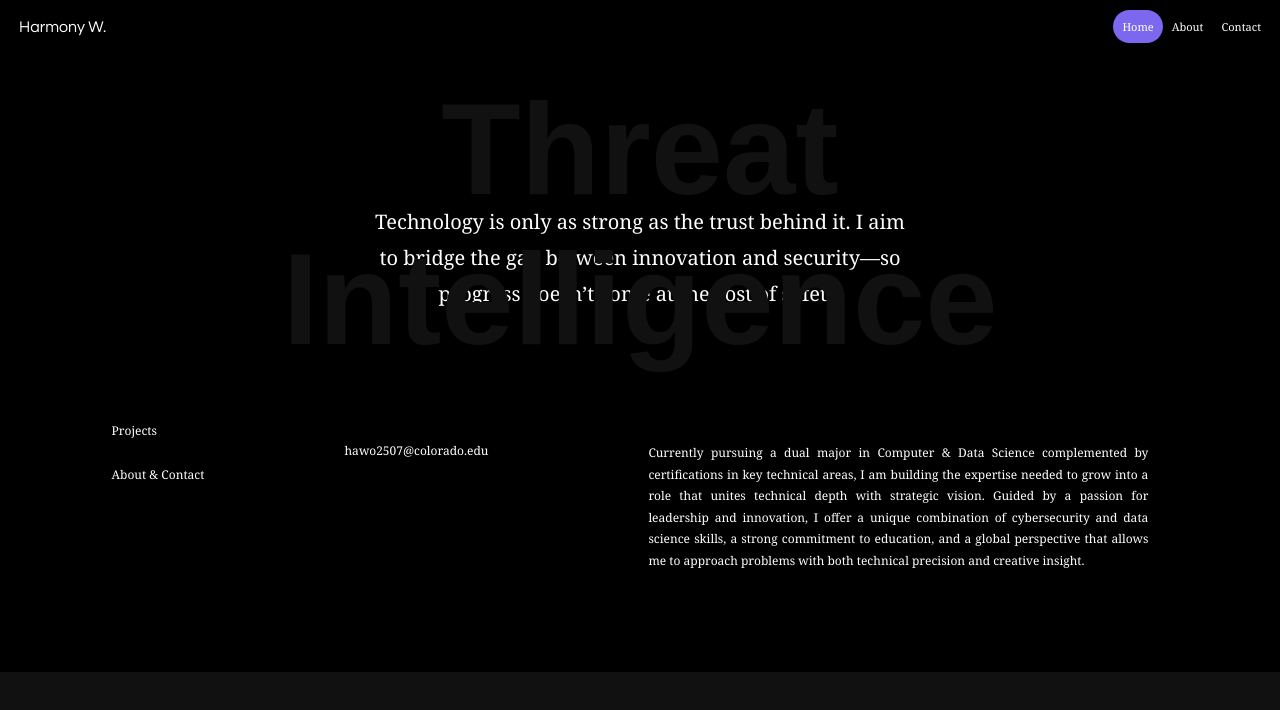
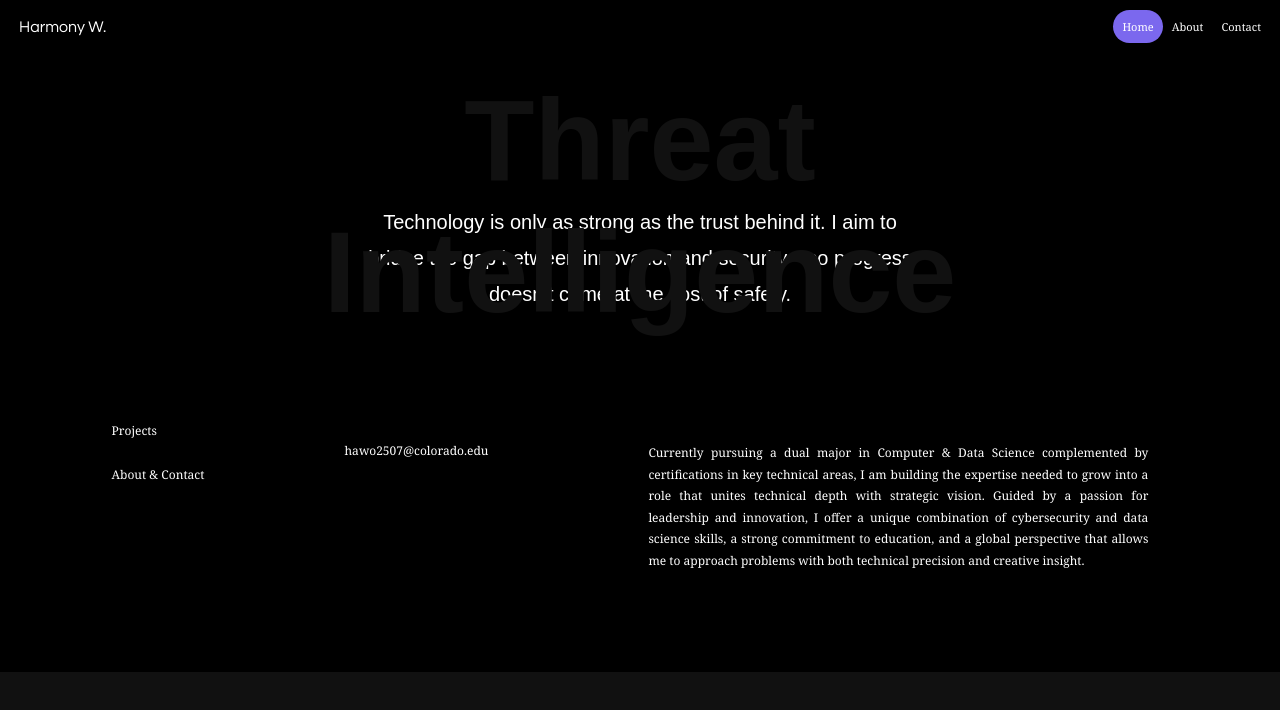
Before and after one commit to Hawo-world/Portfolio, a plain HTML site: page index.html in a window 1280 px wide. Drawn offline with Linux system fonts and the light colour scheme.

Commit message:
Update index.html

```diff
--- a/index.html
+++ b/index.html
@@ -150,7 +150,7 @@
   top: 20px;
   left: 50%;
   transform: translateX(-50%);
-  font-size: 130px;
+  font-size: 115px;
   font-weight: 700;
   color: #111111;
   margin: 0;
@@ -171,6 +171,7 @@
   line-height: 1.8;
   background-color: black;
   padding: 0;
+  font-family: 'Red Hat Display', sans-serif;
     }
     /* Footer Styling */
 .footer {
```
